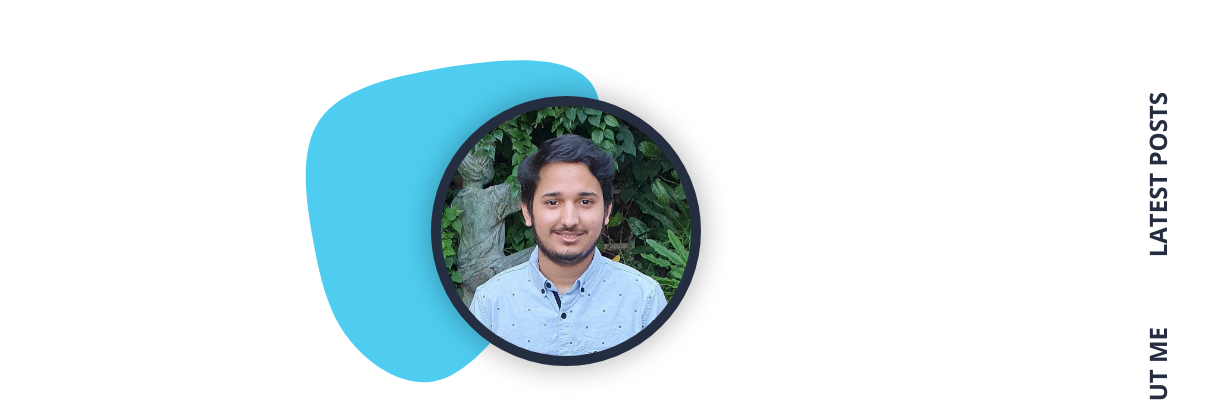
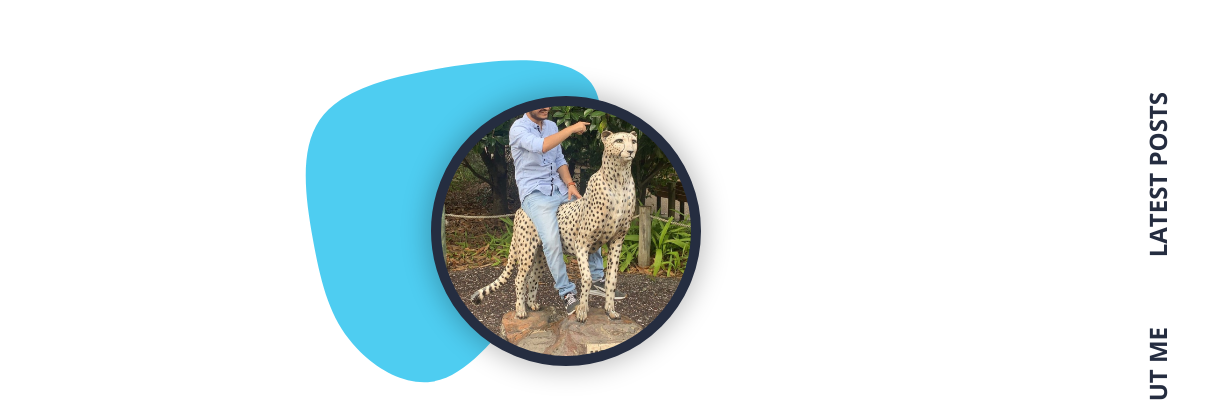
Before and after one commit to shubhsheth/iamshubh, a Gatsby site: page / in a window 1280 px wide. Shown: the part 154-555 px from the top of the page, 74-1280 px from the left. Built offline with nearby package versions, Linux system fonts and the light colour scheme; Gatsby itself is replaced by a stand-in of ours; some packages are replaced by stand-ins of ours.

Commit message:
new picture -kevin flores

```diff
--- a/src/components/hero/hero.js
+++ b/src/components/hero/hero.js
@@ -28,7 +28,7 @@ const Hero = () => {
 					</svg>
 				</div>
 				<div className="profile-image">
-					<img src="/images/shubh.jpg" alt="Shubh Sheth - Web Developer"/>
+					<img src="/images/shubhnew.jpeg" alt="Shubh Sheth - Web Developer"/>
                 </div>
 				<h1>Hi! I'm Shubh</h1>
             </div>
```
Also changed, not shown: static/images/shubhnew.jpeg (added).
